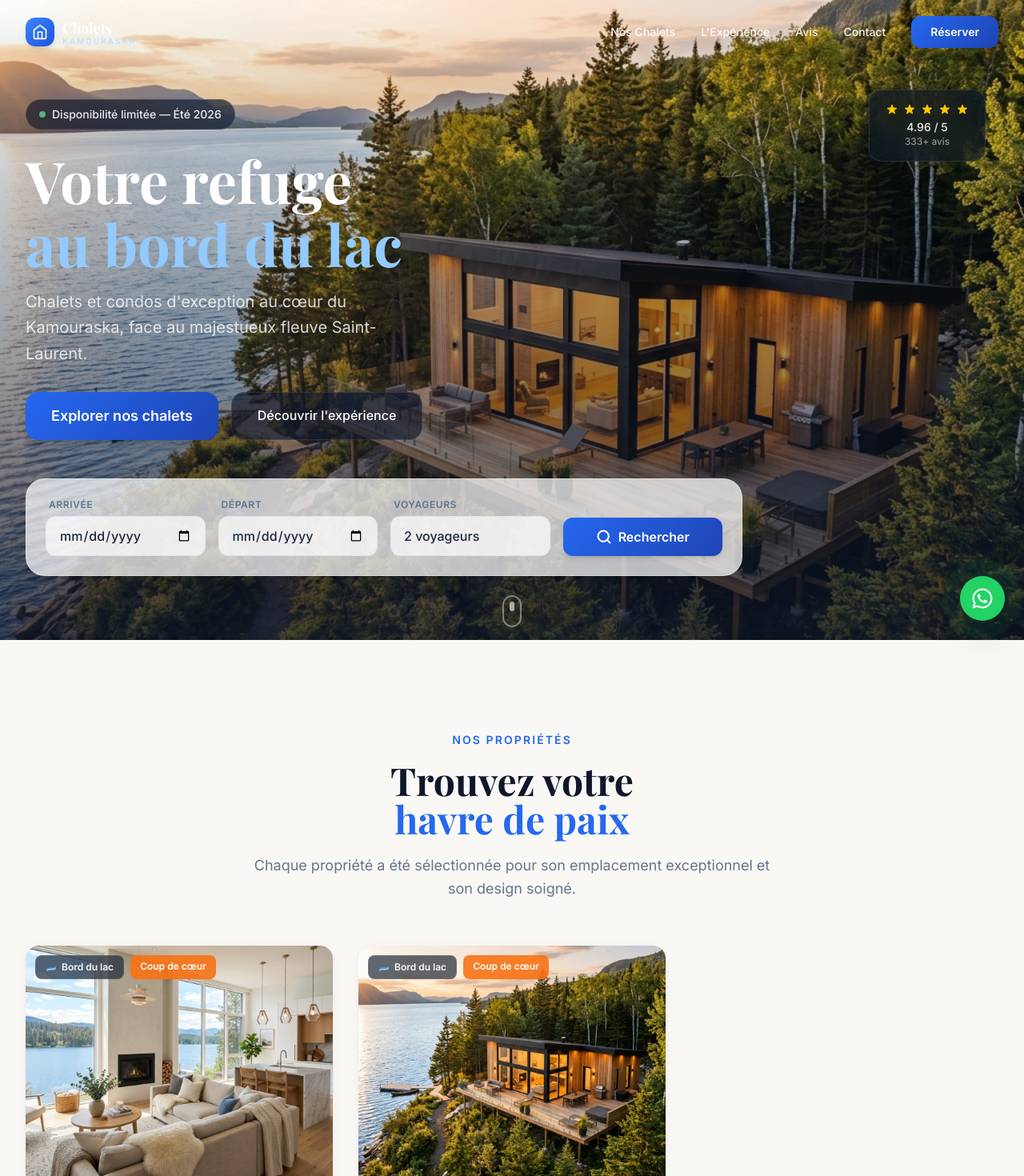
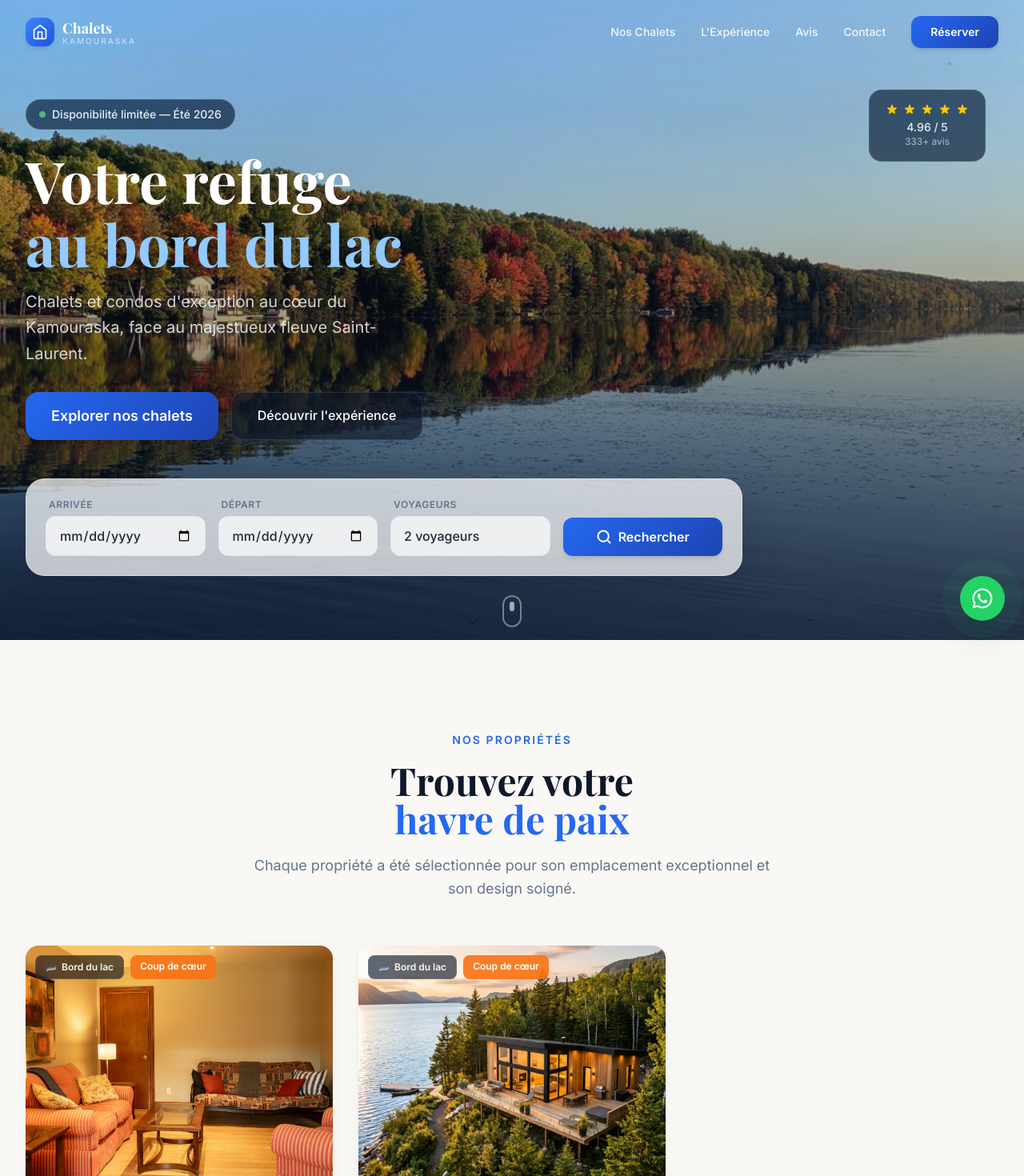
Before and after one commit to lreinaca/rental-platform, a Next.js app in the folder frontend/: page / in a window 1280 px wide. Shown: the top 1470 px of the page at 80% size. Built offline with nearby package versions, Linux system fonts and the light colour scheme; a web font is replaced by a local one.

Commit message:
actualizacion imagenes hero section - agregado boton whatsapp

```diff
--- a/frontend/src/components/HeroSection.tsx
+++ b/frontend/src/components/HeroSection.tsx
@@ -14,7 +14,7 @@ export default function HeroSection() {
             {/* Background Image */}
             <div className="absolute inset-0">
                 <Image
-                    src="/images/hero-chalet.png"
+                    src="/images/hero-chalet.jpeg"
                     alt="Chalets Kamouraska — Lakefront luxury on the St. Lawrence"
                     fill
                     className="object-cover"
--- a/frontend/src/components/WhatsAppButton.tsx
+++ b/frontend/src/components/WhatsAppButton.tsx
@@ -4,8 +4,7 @@ import { useState, useEffect } from "react";
 
 const WHATSAPP_NUMBER = "15147422293";
 const WHATSAPP_MESSAGE = encodeURIComponent(
-    "Bonjour, je souhaiterais obtenir plus d’informations concernant les condos/chalets à Kamouraska."
-);
+    "Bonjour, je souhaiterais obtenir plus d’informations concernant les condos/chalets à Kamouraska.");
 const WHATSAPP_URL = `https://wa.me/${WHATSAPP_NUMBER}?text=${WHATSAPP_MESSAGE}`;
 
 export default function WhatsAppButton() {
--- a/frontend/src/data/mockData.ts
+++ b/frontend/src/data/mockData.ts
@@ -12,12 +12,12 @@ export const properties: Property[] = [
             "Evasion au bord du Lac Saint-Pierre avec vue panoramique, balcon et ambiance sereine.",
         pricePerNight: 245,
         images: [
-            "/images/condo-interior.png",
+            "/images/condo-interior.jpg",
             "/images/bedroom-view.png",
             "/images/deck-sunset.png",
             "/images/hero-chalet.png",
         ],
-        thumbnail: "/images/condo-interior.png",
+        thumbnail: "/images/condo-interior.jpg",
         bedrooms: 2,
         bathrooms: 1,
         maxGuests: 6,
@@ -59,7 +59,7 @@ export const properties: Property[] = [
         images: [
             "/images/hero-chalet.png",
             "/images/deck-sunset.png",
-            "/images/condo-interior.png",
+            "/images/condo-interior.jpg",
             "/images/bedroom-view.png",
         ],
         thumbnail: "/images/hero-chalet.png",
@@ -101,7 +101,7 @@ export const properties: Property[] = [
         pricePerNight: 185,
         images: [
             "/images/bedroom-view.png",
-            "/images/condo-interior.png",
+            "/images/condo-interior.jpg",
             "/images/deck-sunset.png",
             "/images/hero-chalet.png",
         ],
```
Also changed, not shown: frontend/public/images/condo-interior.jpg (added), frontend/public/images/hero-chalet.jpeg (added).
